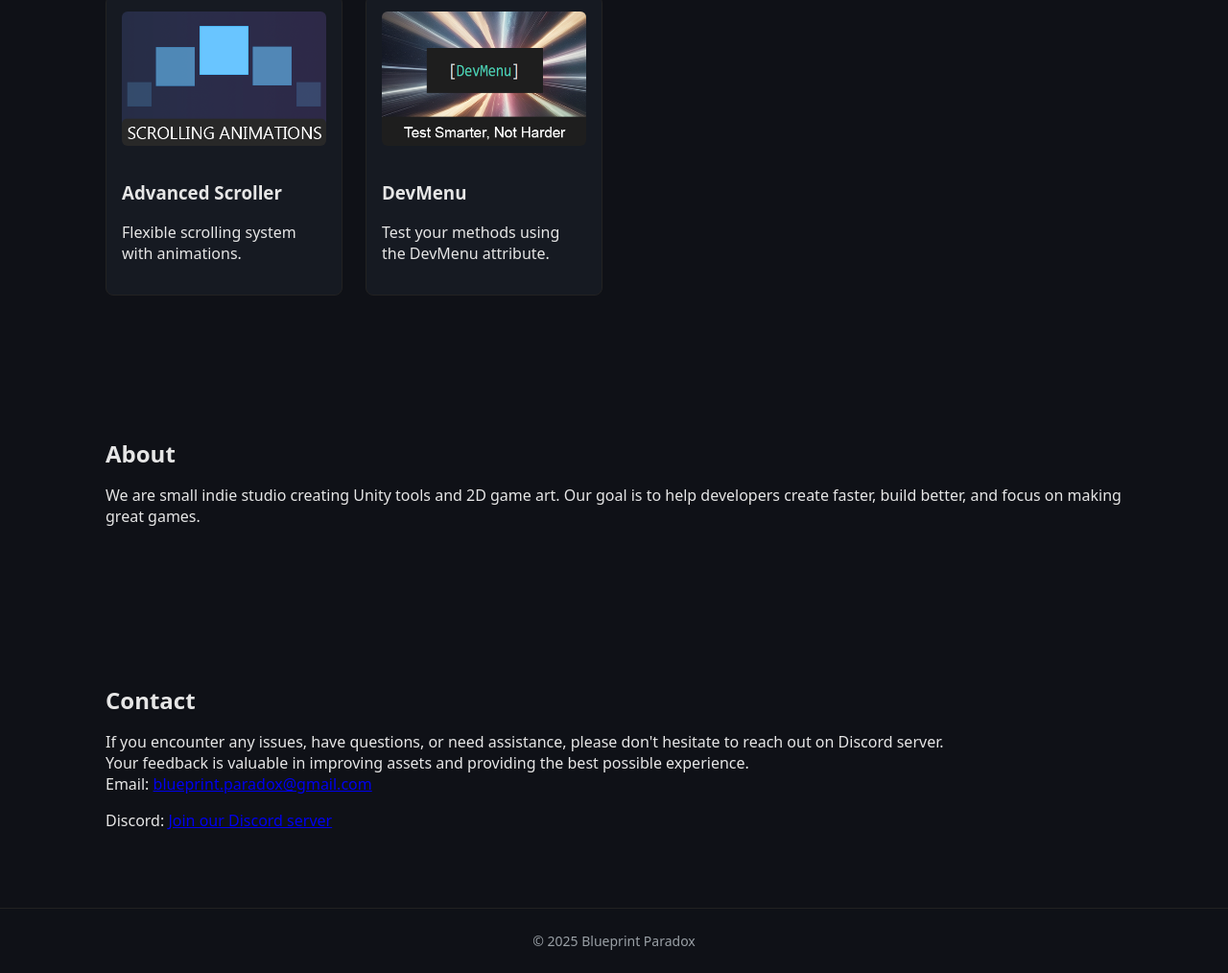
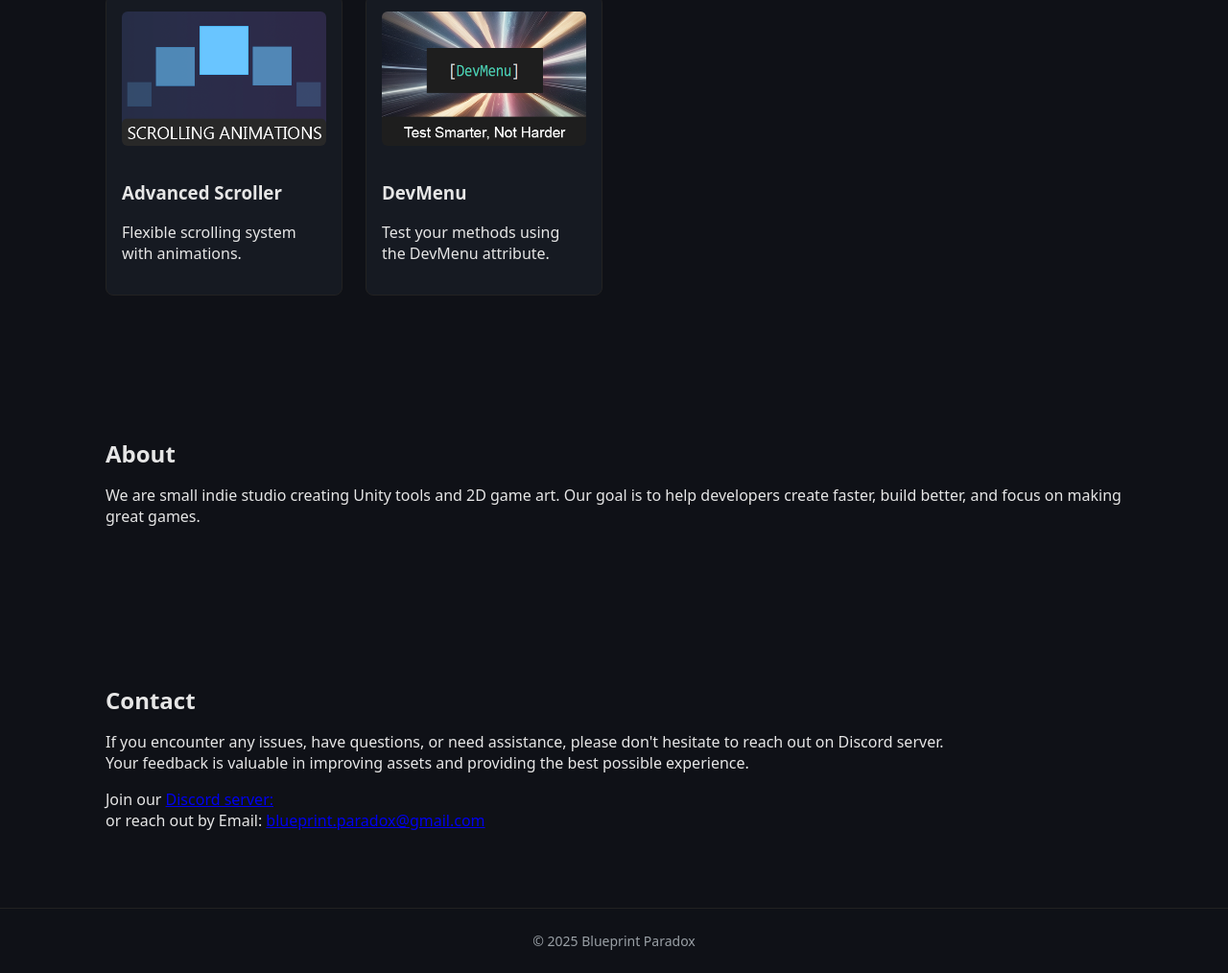
Before and after one commit to blueprint-paradox/blueprint-paradox.github.io, a plain HTML site: page index.html in a window 1280 px wide. Shown: the part 272-1286 px from the top of the page at 96% size. Drawn offline with Linux system fonts and the light colour scheme.

Commit message:
Update index.html

```diff
--- a/index.html
+++ b/index.html
@@ -56,19 +56,19 @@
       <br />
       Your feedback is valuable in improving assets and providing the best possible experience.
       <br />
-      Email:
+    </p>
+    <p>
+      Join our
+      <a href="https://discord.gg/Vrv7cqPJwz" target="_blank">
+       Discord server:
+      </a>
+      </br>
+      or reach out by Email:
       <a href="mailto:blueprint.paradox@gmail.com">
         blueprint.paradox@gmail.com
       </a>
     </p>
-    <p>
-    Discord:
-    <a href="https://discord.gg/Vrv7cqPJwz" target="_blank">
-      Join our Discord server
-    </a>
-  </p>
   </section>
-
 </main>
 
 <footer class="footer">
```
